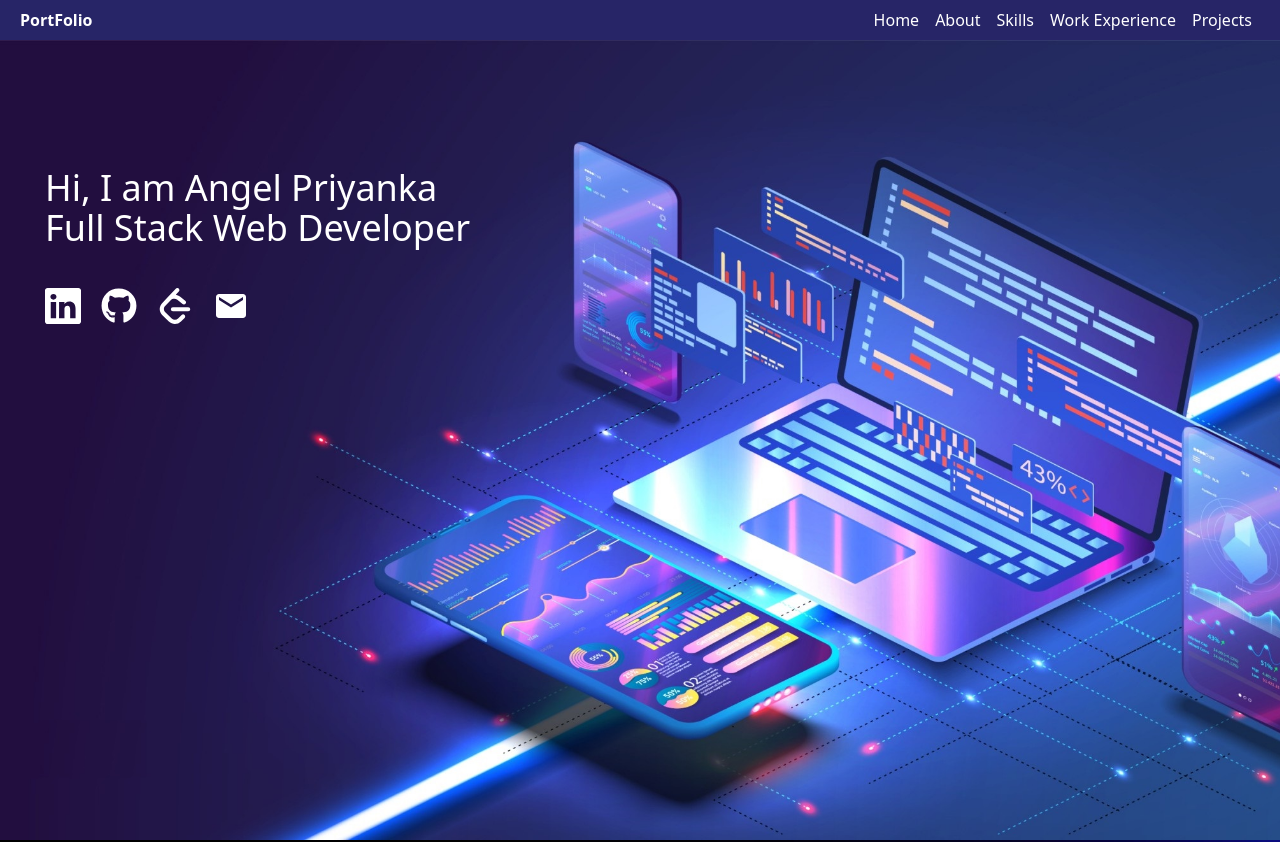
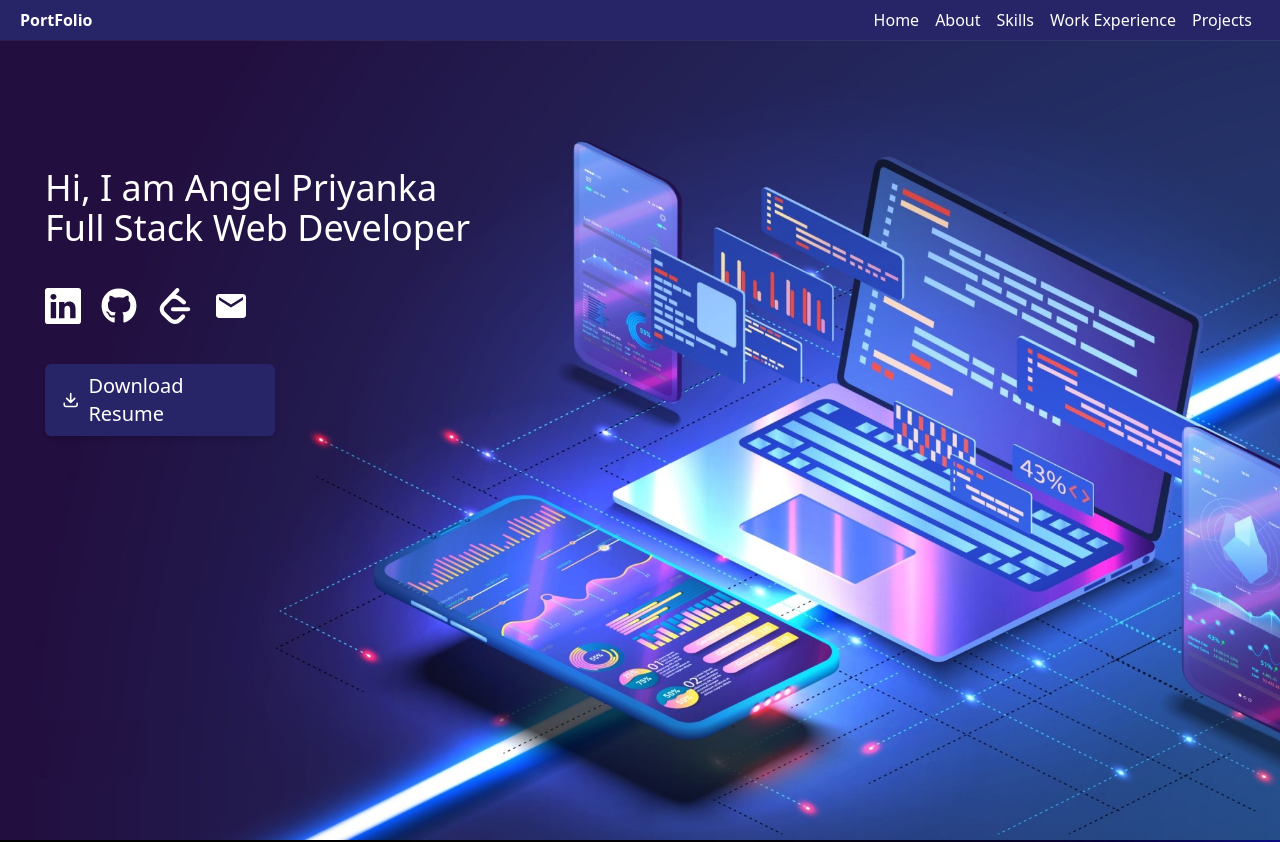
Before and after one commit to Angel-12314/Portfolio, a React (Create React App) app: page / in a window 1280 px wide. Shown: the top 842 px of the page. Built offline with nearby package versions, Linux system fonts and the light colour scheme.

Commit message:
Add files via upload

```diff
--- a/src/Components/Hero.js
+++ b/src/Components/Hero.js
@@ -33,6 +33,21 @@ export default function Header() {
                     <a className="pr-5 hover:text-5xl hover:text-blue-700" href="angelpriyankag.14@gmail.com"
                     ><MdEmail /></a>
                 </div>
+                <br/>
+                <div>
+                <a
+                    href="https://drive.google.com/uc?export=download&id=1D_eC088EVM-aSOa_gvJO5QIgU2wI56vT"
+                    download
+                    className="flex items-center gap-2 bg-primary max-w-[230px] text-xl text-white px-4 py-2 rounded-md shadow-md hover:bg-blue-600"
+                    >
+                    <svg xmlns="http://www.w3.org/2000/svg" className="h-5 w-5" fill="none" viewBox="0 0 24 24" stroke="currentColor">
+                        <path strokeLinecap="round" strokeLinejoin="round" strokeWidth={2} d="M4 16v2a2 2 0 002 2h12a2 2 0 002-2v-2M7 10l5 5m0 0l5-5m-5 5V4"/>
+                    </svg>
+                    <span className="w-auto">Download Resume</span>
+
+                </a>
+                </div>
+
 
             </h1>
 
```
